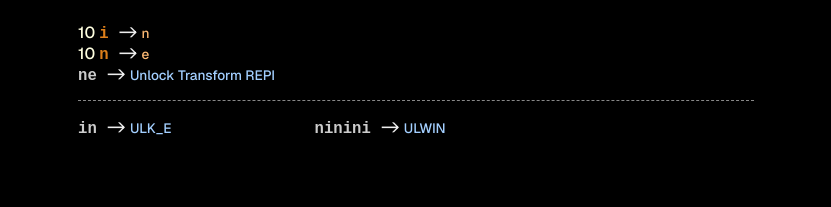
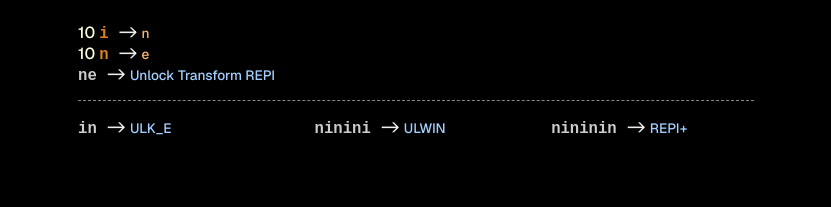
Before and after one commit to pyb/literal-incremental, a Next.js app: page / in a window 1280 px wide. Shown: the top 207 px of the page, without its empty margins (224-1055 px from the left). Built offline with nearby package versions, Linux system fonts and the light colour scheme.

Commit message:
Implemented repeat delay upgrades

```diff
--- a/src/app/game/game.ts
+++ b/src/app/game/game.ts
@@ -125,6 +125,14 @@ export const executeEffect = (effect:Effect, stream:Array<Letter>, dict:Array<Tr
       gs.repeatableKeys.add(letter);
       if (!gs.repeatDelays.has(letter))
         gs.repeatDelays.set(letter, initialRepeatDelay);
+     });
+  }
+  else if (effect.type == EffectType.UpgradeRepeater) {
+    const letter:string = effect.letter as string;
+    return ((gs:GameState) => {
+      const currentDelay:number = gs.repeatDelays.get(letter) || initialRepeatDelay; // should always be defined, but...
+      const factor:number = effect.level as number;
+        gs.repeatDelays.set(letter, currentDelay / factor);
      });
   }
   else if (effect.type == EffectType.ToggleRepeater) {
--- a/src/app/game/gameData.ts
+++ b/src/app/game/gameData.ts
@@ -114,7 +114,7 @@ export const dict: Array<Types.Transform> = [
         shortDesc: "2LW",
         longDesc: "Unlock two-letter words",
     },
-    { // should there be something required to unlock this?
+    {
         id:7,
         visibility: 30,
         input: "ninini",
@@ -123,6 +123,15 @@ export const dict: Array<Types.Transform> = [
         longDesc: "Unlock WIN",
         effect: unlockWin,
     },
+    {
+        id:8,
+        input: "nininin",
+        output: "",
+        shortDesc: "REPI+",
+        longDesc: "Improve repeat delay I",
+        effect: repeatRateUpgradeI,
+    },
+
     { id:100, input: "foo", output: "bar", shortDesc: "LRU1", longDesc: "LongPress Repeat Upgrade 1"},
     { id:101, input: "baz", output: "", shortDesc: "Test2", longDesc: "Test2" },
  //   { n: 3, input: "bar", output: "w" },
@@ -160,7 +169,7 @@ export const initialGameState:GameState = {
     currentPressedKeysTracker: new Map<string, number>(),
     dict:dict,
     lastTransform: undefined,
-    unlockedTransforms: new Set<number>([1,2,3,4,7]),
+    unlockedTransforms: new Set<number>([1,2,3,4,7,8]),
 
     log: log,
     logKey: UIData.logSize,
```
